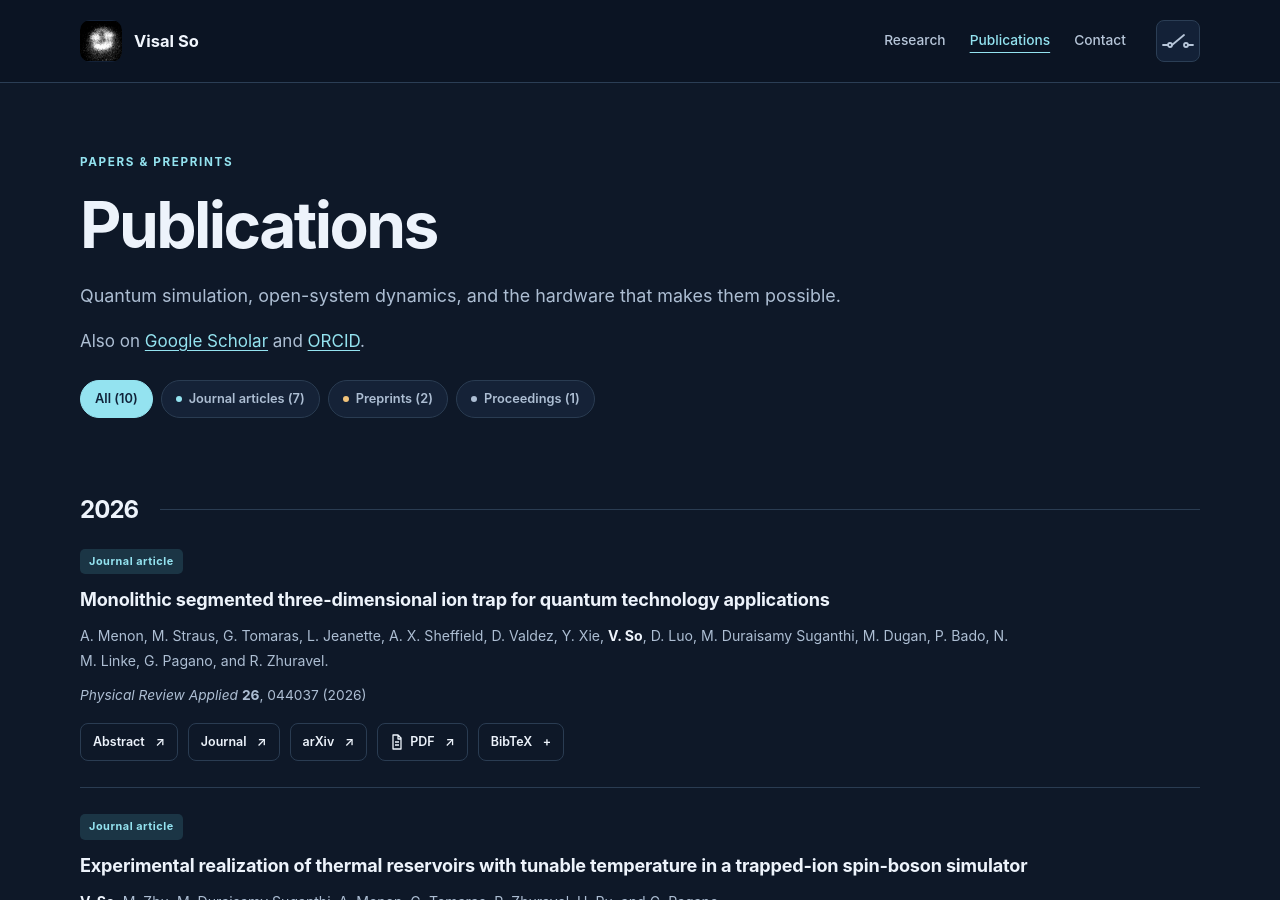
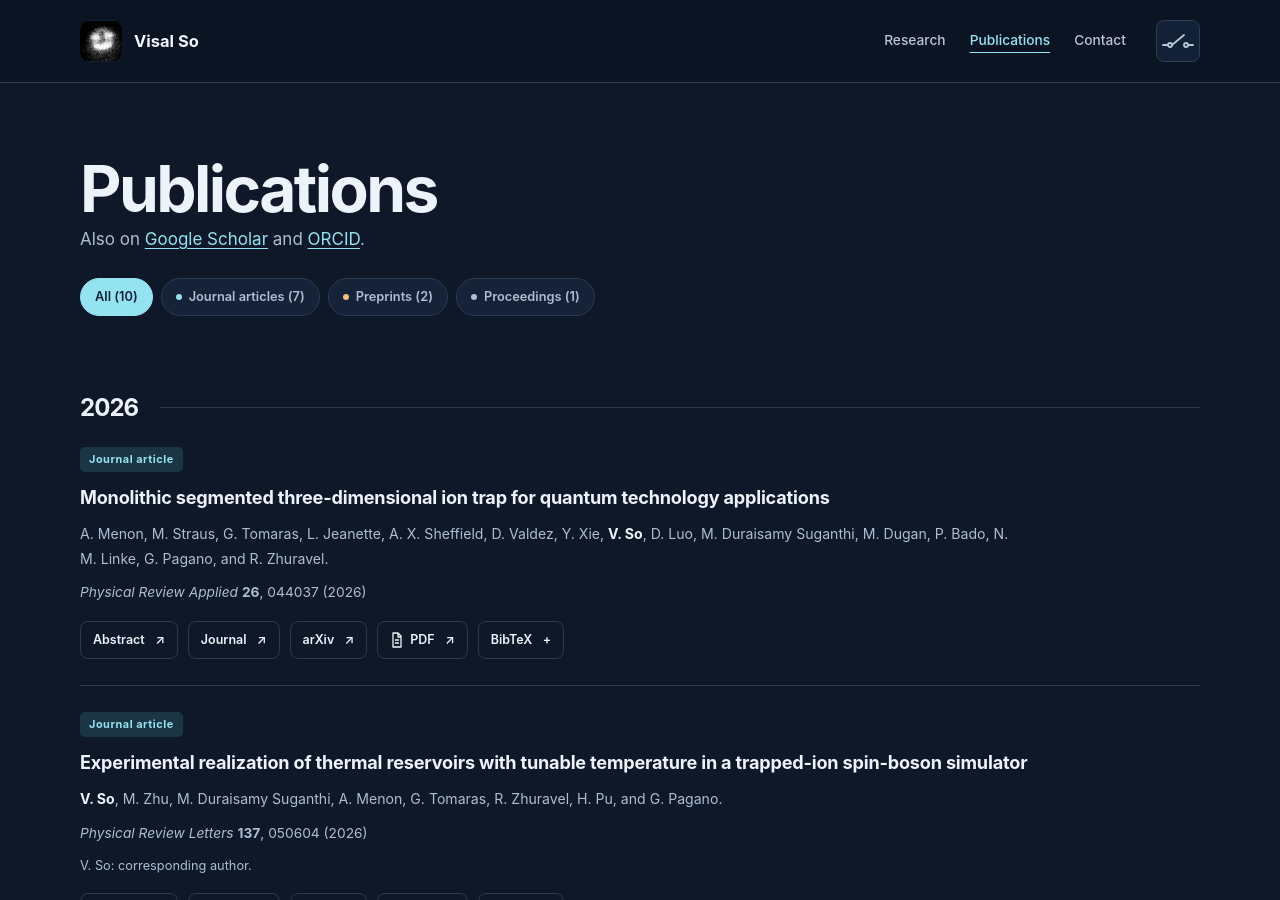
Before and after one commit to visalso/visalso.github.io, a Jekyll site: the page built from publications.html, in a window 1280 px wide and 900 px high. Built offline with Jekyll 4.4.1, drawn with Linux system fonts in a browser that asks for light colours.

Commit message:
Update publications.html

```diff
--- a/publications.html
+++ b/publications.html
@@ -10,9 +10,9 @@ nav: publications
 {% assign proceedings_count = site.data.publications | where: 'type', 'proceedings' | size %}
 <div data-publications>
 <header class="page-header container">
-  <p class="eyebrow">Papers &amp; preprints</p>
+  <!--<p class="eyebrow">Papers &amp; preprints</p>-->
   <h1 class="page-title">Publications</h1>
-  <p class="lead">Quantum simulation, open-system dynamics, and the hardware that makes them possible.</p>
+  <!--<p class="lead">Quantum simulation, open-system dynamics, and the hardware that makes them possible.</p>-->
   <p class="muted">Also on <a href="{{ site.scholar_url | escape }}">Google Scholar</a> and <a href="https://orcid.org/0009-0001-1326-3120">ORCID</a>.</p>
   <div class="publication-filters" role="group" aria-label="Filter publications" data-publication-filters hidden>
     <button class="publication-filter" type="button" data-paper-filter="all" aria-pressed="true">All (<span data-filter-count>{{ site.data.publications | size }}</span>)</button>
```
